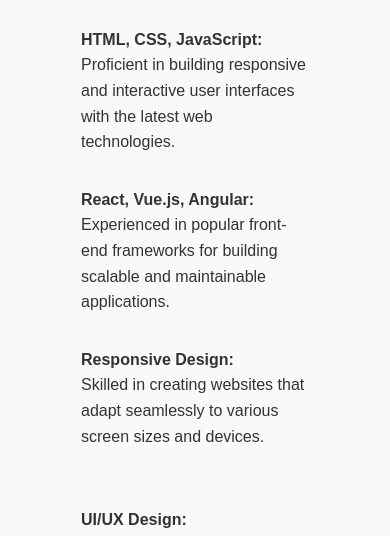
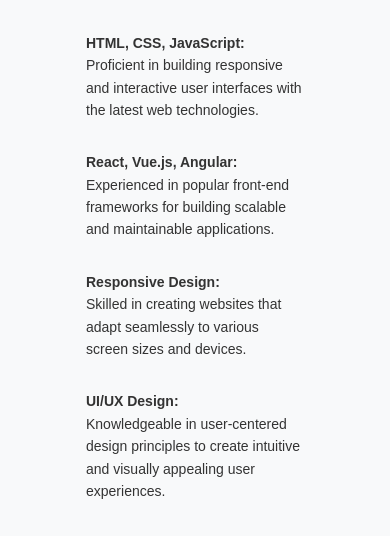
Before and after one commit to KalebMcCready/Portfolio, a plain HTML site: page index.html in a window 390 px wide. Shown: the part 308-844 px from the top of the page. Drawn offline with Linux system fonts and the light colour scheme.

Commit message:
Update styles.css

```diff
--- a/styles.css
+++ b/styles.css
@@ -105,5 +105,8 @@
 @media (max-width: 768px) {
   .skills p {
     flex: 0 0 100%; /* Full width on smaller screens */
+    padding: 15px; /* Increased padding */
+    font-size: 14px; /* Reduced font size */
+    height: auto; /* Auto height for flexibility */
   }
 }
```
